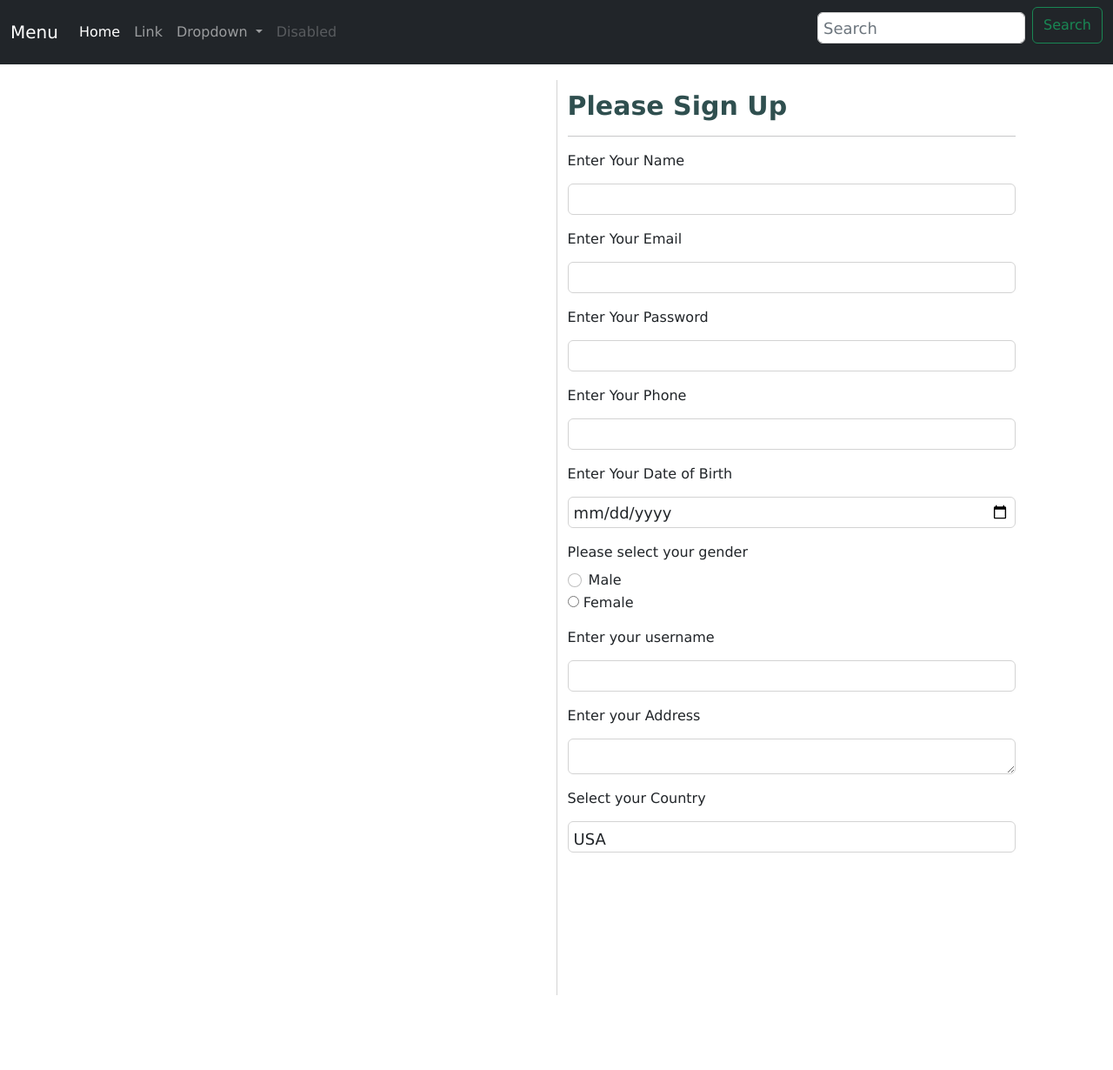
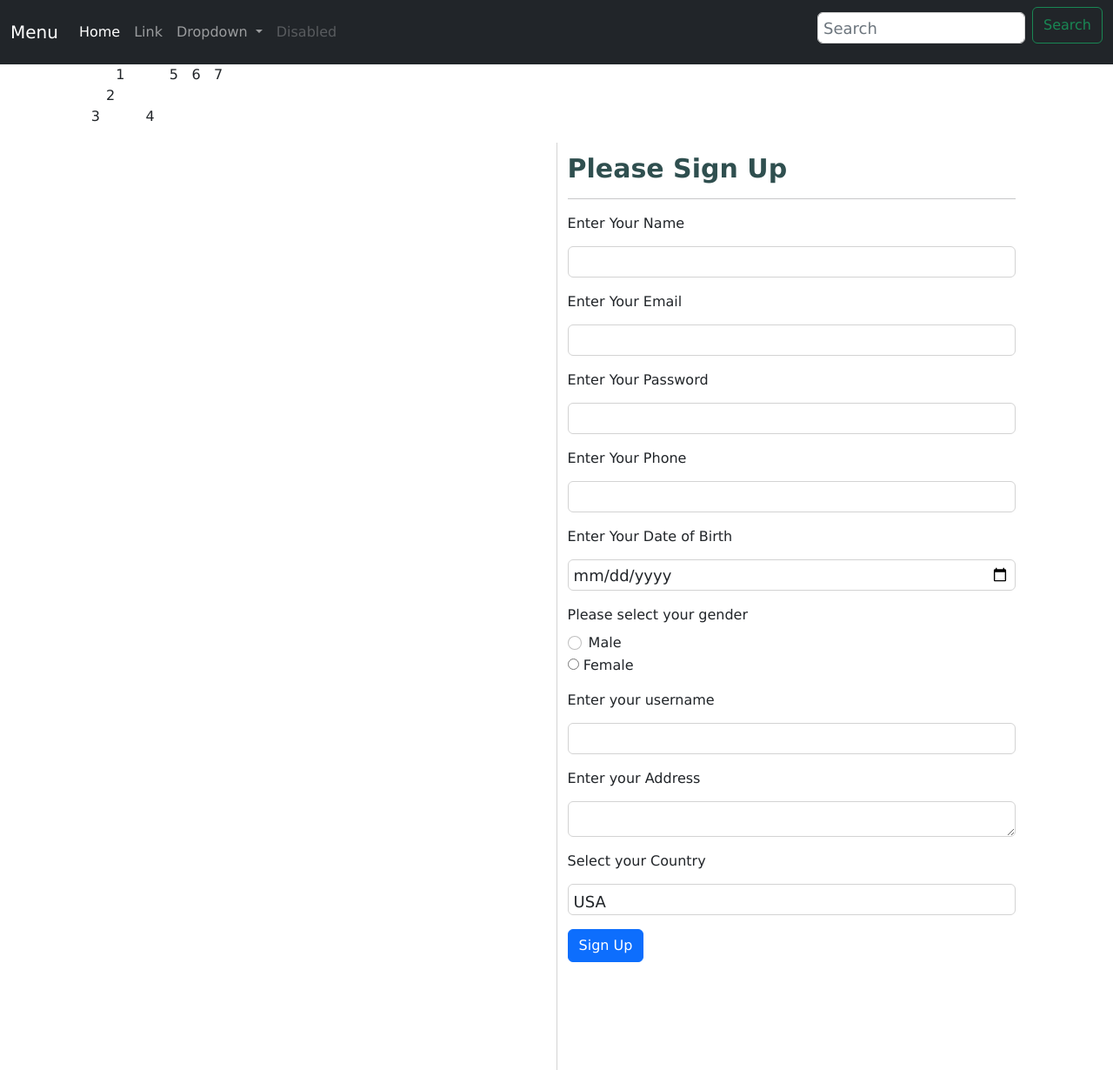
Before and after one commit to Aisana1999/webpage-10.22, a plain HTML site: page sign-up form/index.html in a window 1280 px wide. Shown: the whole page at 87% size. Before the commit the page ends 1162 px from the top, so only its background shows below. Drawn offline with nearby package versions, Linux system fonts and the light colour scheme; files that its build step writes are made by us from their sources.

Commit message:
addede a modal function for the sign up button

```diff
--- a/sign-up form/index.html
+++ b/sign-up form/index.html
@@ -58,6 +58,22 @@
             </div>
         </div>
     </nav>
+
+<div class="container text-center">
+  <div class="row">
+    <div class="col-12"> 1</div>
+    <div class="col-10">2</div>
+    <div class="col-7">3</div>
+    <div class="col-4">4</div>
+  </div>
+  <div class="row">
+    <div class="col-3">5</div>
+    <div class="col-3">6</div>
+     <div class="col-3">7</div>
+
+  </div>
+</div>
+
       <div class="container">
         <div class="left-container"></div>
         <div id="formContainer">
@@ -130,16 +146,21 @@
                 <option value="4">S Korea</option>
               </select>
             </div>
+<!-- Button trigger modal -->
+<button type="button" class="btn btn-primary" data-bs-toggle="modal" data-bs-target="#exampleModal">
+  Sign Up
+</button>
 
-            <div class="modal" tabindex="-1">
+<!-- Modal -->
+<div class="modal fade" id="exampleModal" tabindex="-1" aria-labelledby="exampleModalLabel" aria-hidden="true">
   <div class="modal-dialog">
     <div class="modal-content">
       <div class="modal-header">
-        <h5 class="modal-title">Sign Up</h5>
+        <h1 class="modal-title fs-5" id="exampleModalLabel">Sign Up</h1>
         <button type="button" class="btn-close" data-bs-dismiss="modal" aria-label="Close"></button>
       </div>
       <div class="modal-body">
-        <p>You have successfully signed up!</p>
+      you have successfully signed up
       </div>
       <div class="modal-footer">
         <button type="button" class="btn btn-secondary" data-bs-dismiss="modal">Close</button>
@@ -148,6 +169,7 @@
     </div>
   </div>
 </div>
+
 
 
             <br />
```
